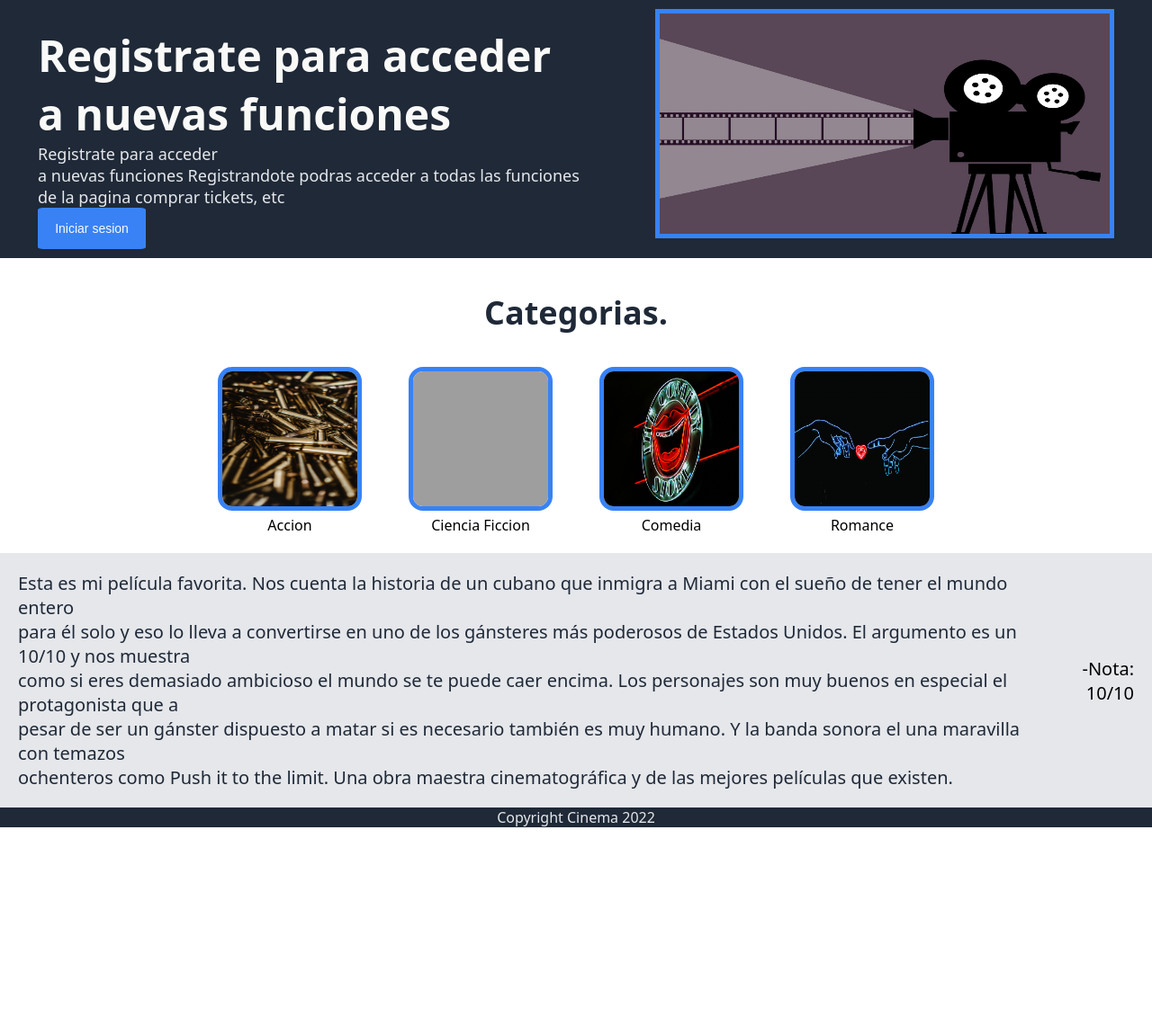
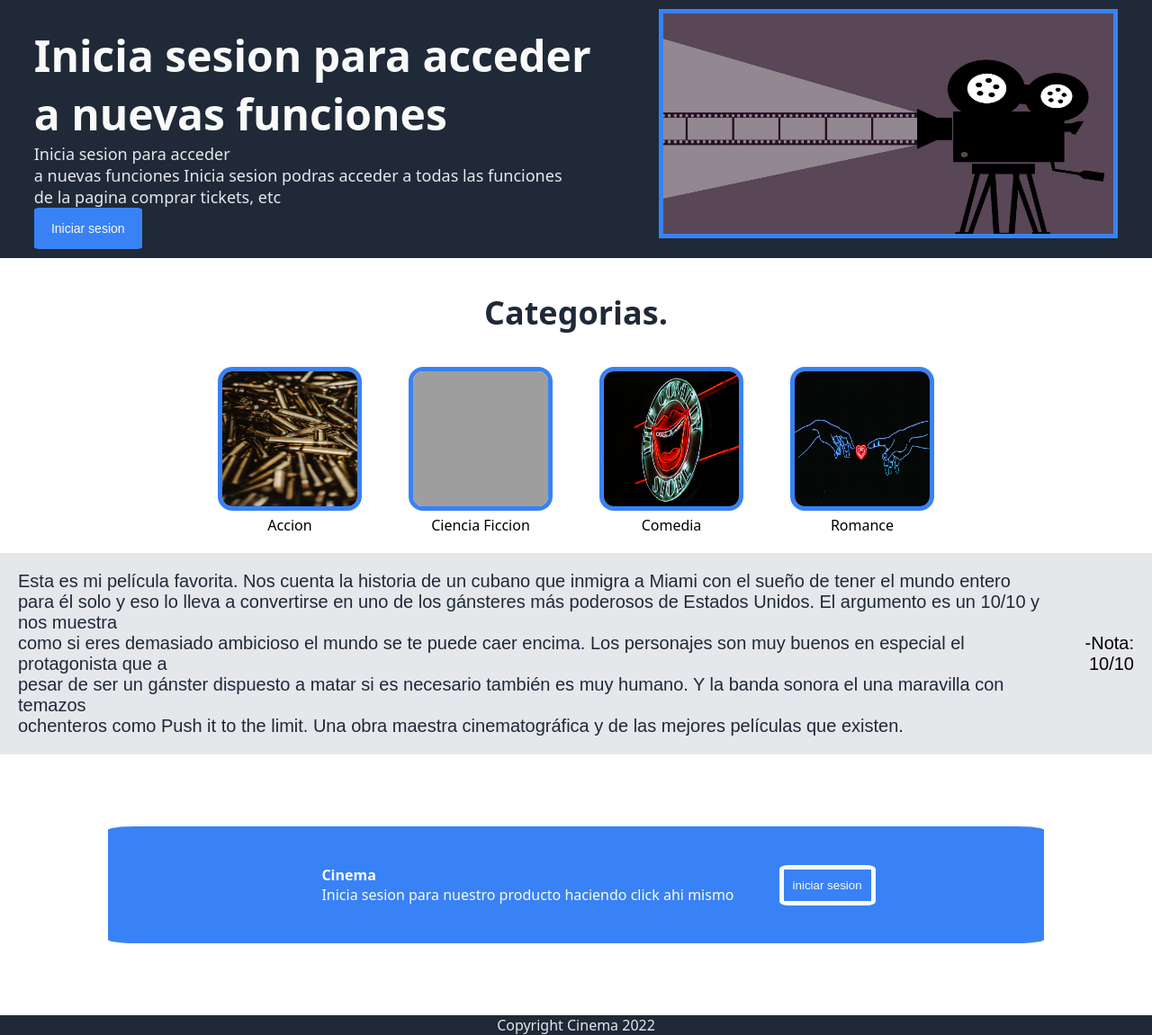
Before and after one commit to AgustinItuarte/Landing-Page, a plain HTML site: page index.html in a window 1280 px wide. Shown: the part 78-1229 px from the top of the page at 90% size. Before the commit the page ends 998 px from the top, so only its background shows below. Drawn offline with Linux system fonts and the light colour scheme; grey boxes are pictures that could not be loaded.

Commit message:
Seccion de publicidad agregada

```diff
--- a/index.html
+++ b/index.html
@@ -20,9 +20,9 @@
     </div>
     <div class="up-container2">
         <div class="registro">
-            <h1>Registrate para acceder<br> a nuevas funciones</h1>
-            <p>Registrate para acceder<br> a nuevas funciones
-                Registrandote podras acceder a todas las funciones<br> de la pagina comprar tickets, etc</p>
+            <h1>Inicia sesion para acceder<br> a nuevas funciones</h1>
+            <p>Inicia sesion para acceder<br> a nuevas funciones
+                Inicia sesion podras acceder a todas las funciones<br> de la pagina comprar tickets, etc</p>
             <button>Iniciar sesion</button>
         </div>
         <img src="img/pelicula.jpg" class="img-pelicula" alt="">
@@ -59,6 +59,14 @@
         <div class="nota">-Nota: 10/10</div>
     </div>
 
+    <div class="publicidad">
+        <div class="contenedor2">
+            <div class="texto3"><strong>Cinema</strong><br>Inicia sesion para nuestro producto haciendo click ahi mismo</div>
+            <button class="btn">iniciar sesion</button>
+        </div>
+
+    </div>
+
     <div class="footer">
         Copyright Cinema 2022
     </div>
--- a/styles.css
+++ b/styles.css
@@ -106,9 +106,39 @@ body {
     color: #1F2937;
     background-color: #E5E7EB;
     padding: 20px;
+    font-family: light Impact, Haettenschweiler, 'Arial Narrow Bold', sans-serif;
 }
-
 .nota {
     text-align:right;
     color: black;
 }
+
+.publicidad {
+    display: flex;
+    justify-content: center;
+    align-items: center;
+    color: #F9FAF8;
+    padding: 80px;
+
+}
+.contenedor2 {
+    display: flex;
+    align-items: center;
+    justify-content: center;
+    background-color: #3882F6;
+    flex-direction: row;
+    padding: 20px;
+    border-radius: 3%;
+    width: 1000px;
+    height: 90px;
+}
+.texto3 {
+    margin: 50px;
+}
+.btn {
+    padding: 10px;
+    border-radius: 10%;
+    border: 5px solid #F9FAF8;
+    background-color: #3882F6;
+    color: #F9FAF8;
+}
```
